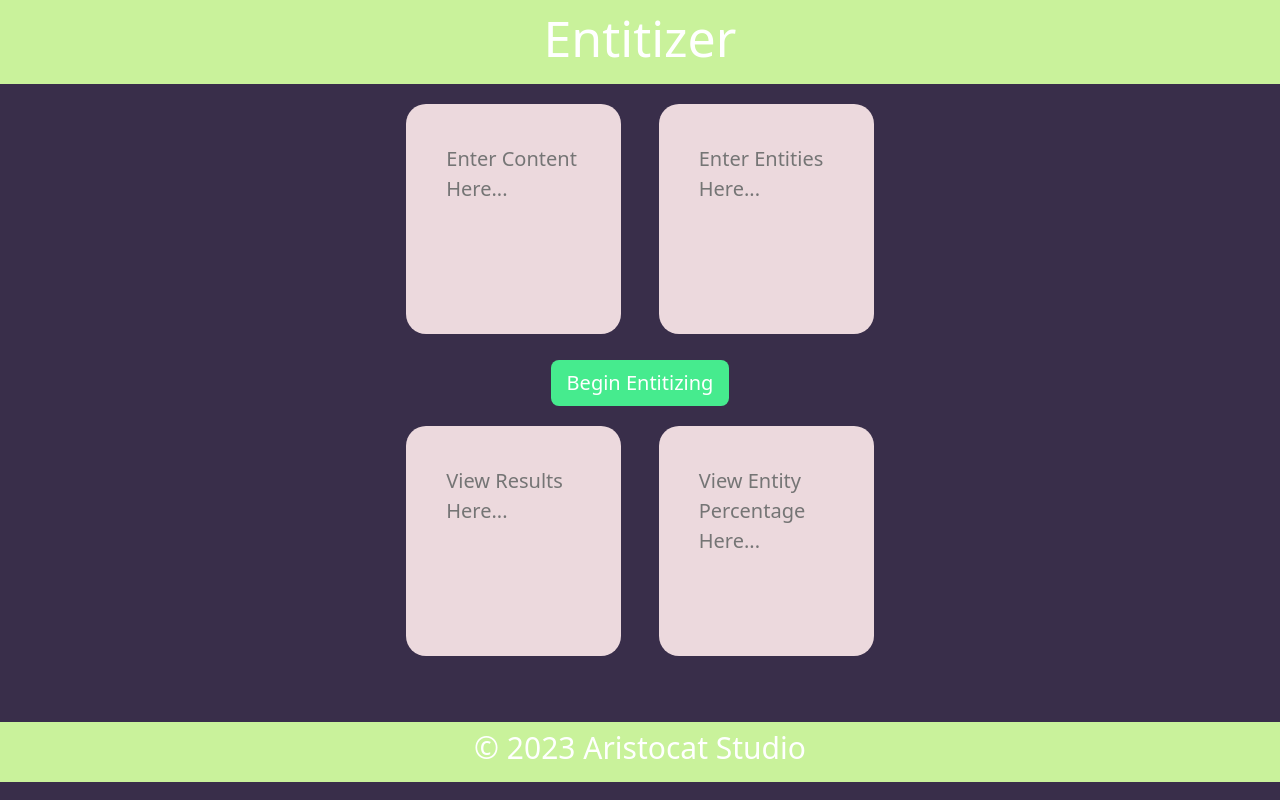
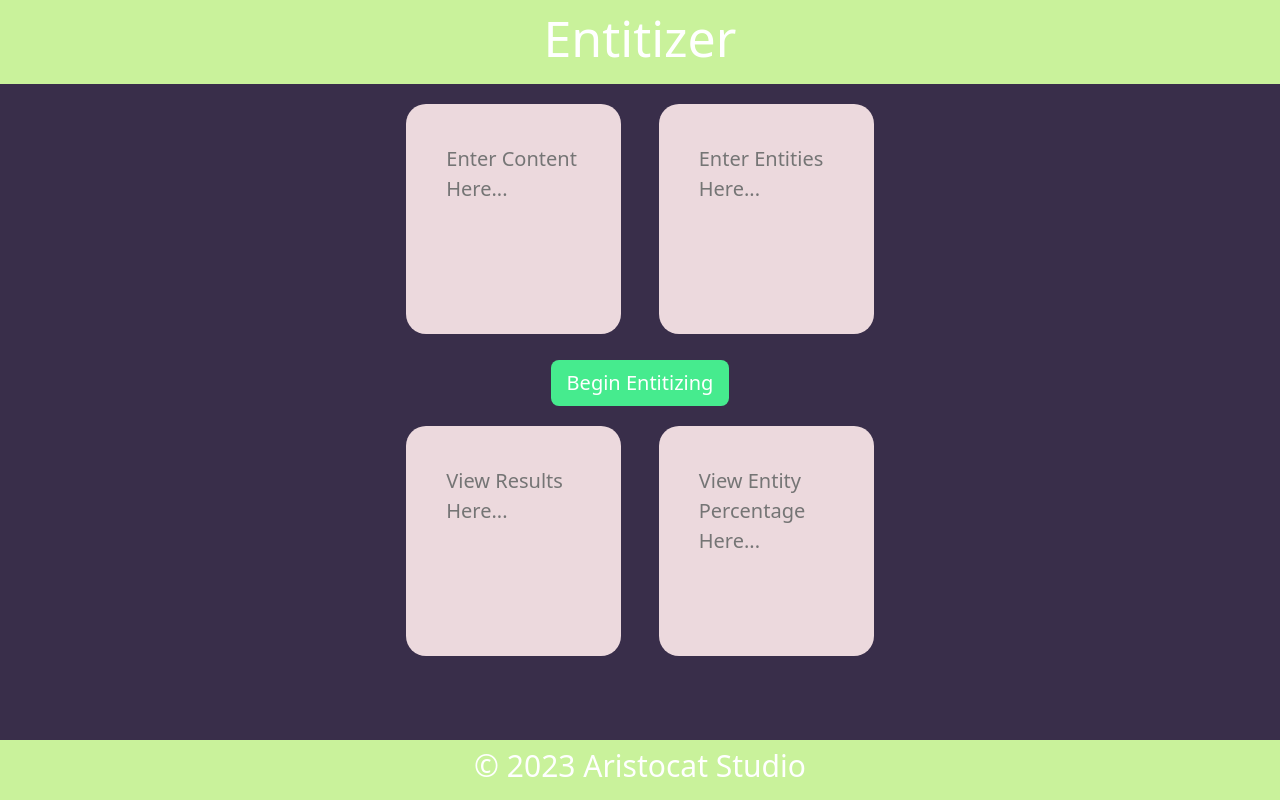
Before and after one commit to parijatmukherjeedevs/parijatmukherjeedevs.github.io, a React (Create React App) app: page / in a window 1280 px wide. Built offline with nearby package versions, Linux system fonts and the light colour scheme; the HTML template or start-up script is replaced by a standard one.

Commit message:
Update Footer.jsx

```diff
--- a/src/components/Footer.jsx
+++ b/src/components/Footer.jsx
@@ -2,7 +2,11 @@ import React from "react";
 
 const footerStyle={
     backgroundColor: "#c9f29b",
-    align:"center"
+    align:"center",
+    position:"fixed",
+    bottom:"0",
+    width: "100%",
+    height: "60px"
 
 }
 
```
